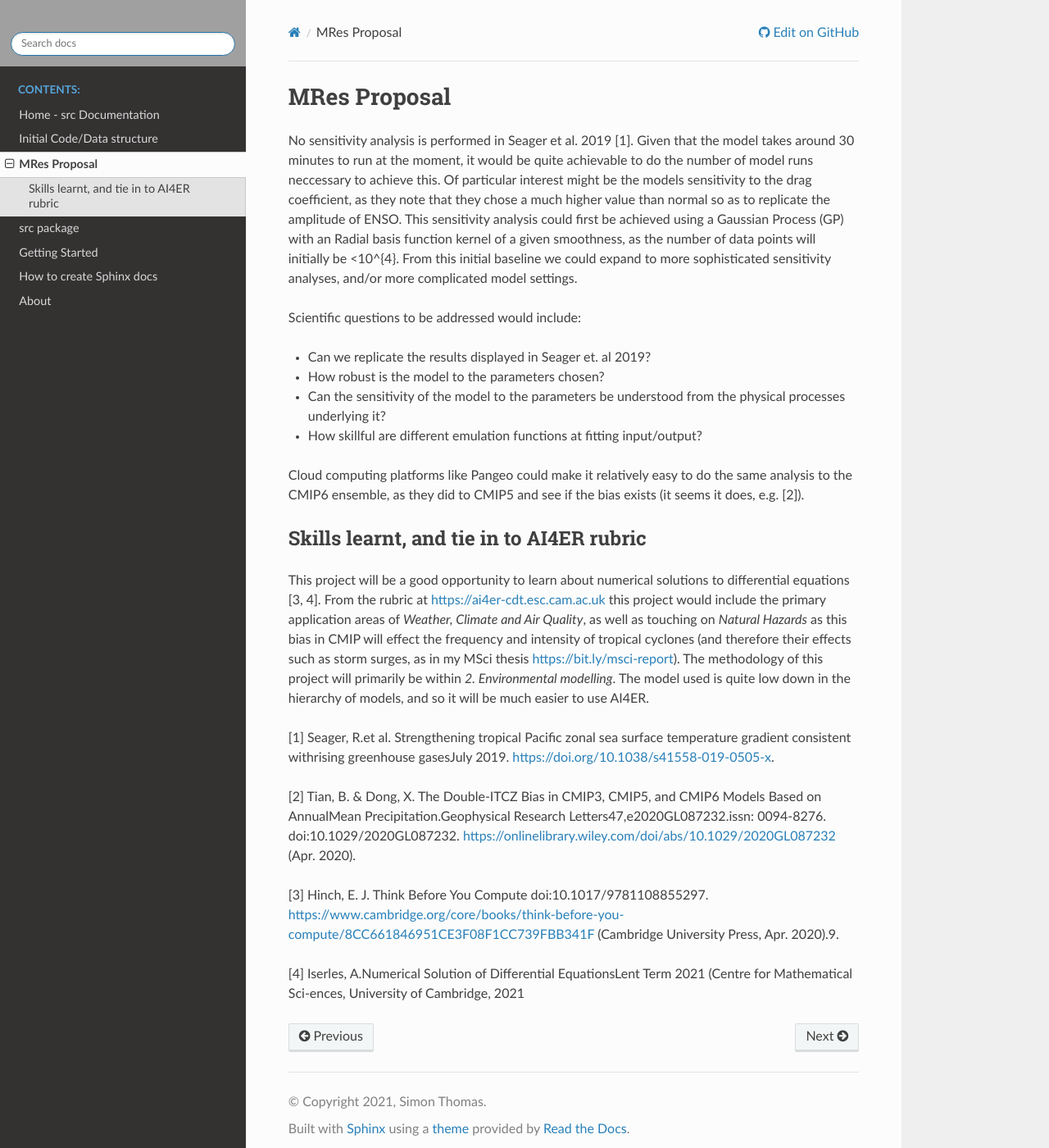
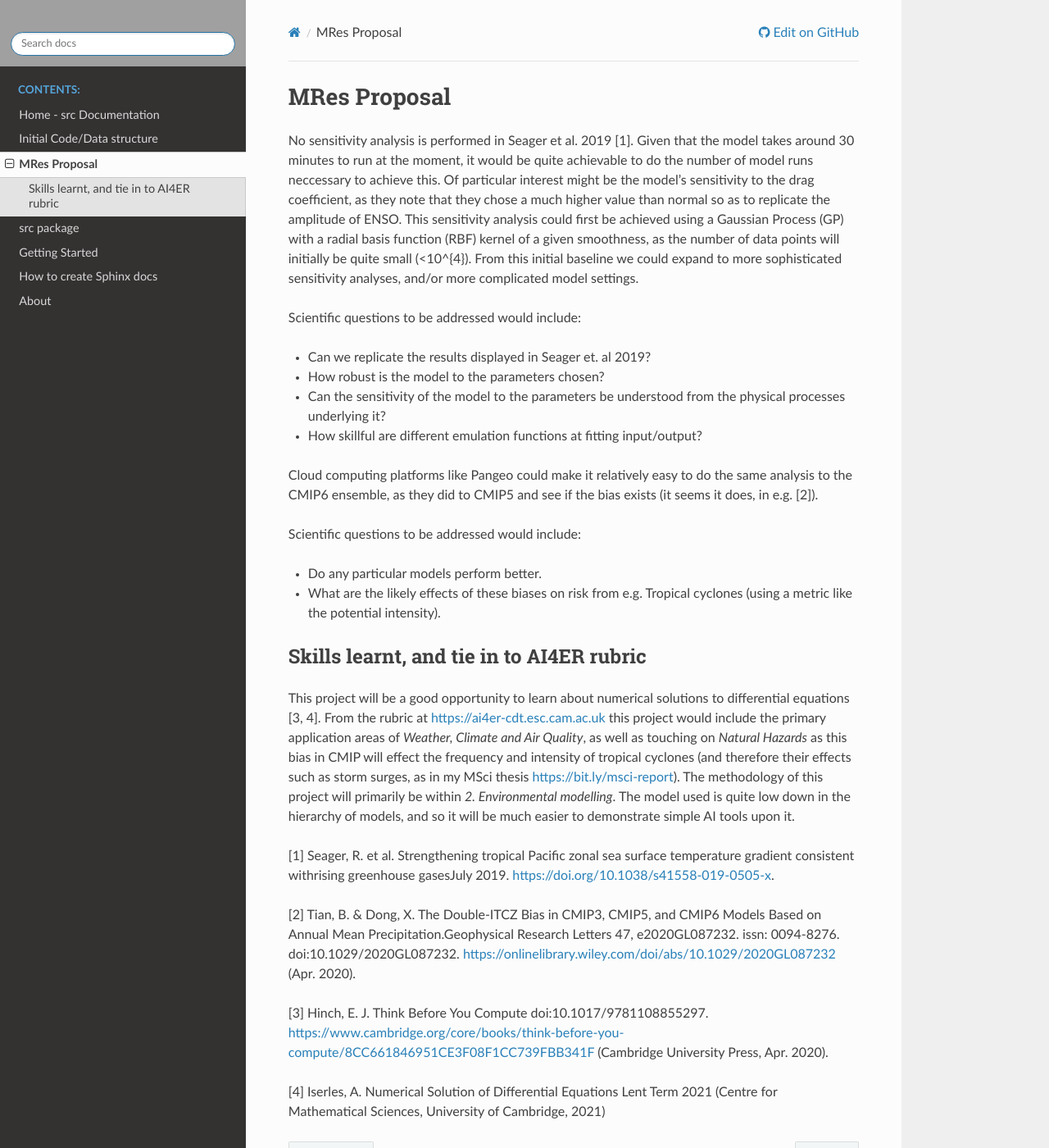
Before and after one commit to sdat2/seager19, a Sphinx documentation site: the page built from docs/MRes.md, in a window 1280 px wide and 1400 px high. Shown: the whole window at 82% size. Built offline with Sphinx 7.4.7 and the Read the Docs theme 2.0.0, drawn with Linux system fonts in a browser that asks for light colours.

Commit message:
fix: typos corrected in MRes proposal

```diff
--- a/docs/MRes.md
+++ b/docs/MRes.md
@@ -2,12 +2,12 @@
 
 No sensitivity analysis is performed in Seager et al. 2019 [1]. Given that the model takes around 30 minutes to run at the moment, it would be quite achievable to do the number of
 model runs neccessary to achieve this.
-Of particular interest might be the models sensitivity to the
+Of particular interest might be the model's sensitivity to the
 drag coefficient, as they note that they chose a much
 higher value than normal so as to replicate the amplitude of
 ENSO.
-This sensitivity analysis could first be achieved using a Gaussian Process (GP) with an Radial basis function kernel of a given smoothness,
-as the number of data points will initially be <10^{4}.
+This sensitivity analysis could first be achieved using a Gaussian Process (GP) with a radial basis function (RBF) kernel of a given smoothness,
+as the number of data points will initially be quite small (<10^{4}).
 From this initial baseline we could expand to more sophisticated
 sensitivity analyses, and/or more complicated model settings.
 
@@ -20,19 +20,24 @@ Scientific questions to be addressed would include:
 Cloud computing platforms like Pangeo could make it relatively easy
 to do the same analysis to the CMIP6 ensemble, as they
 did to CMIP5
-and see if the bias exists (it seems it does, e.g. [2]).
+and see if the bias exists (it seems it does, in e.g. [2]).
 
+Scientific questions to be addressed would include:
+ - Do any particular models perform better.
+ - What are the likely effects of these biases on risk
+   from e.g. Tropical cyclones (using a metric like the
+   potential intensity).
 
 ### Skills learnt, and tie in to AI4ER rubric
 This project will be a good opportunity to learn about numerical solutions to differential equations [3, 4]. From the rubric at <https://ai4er-cdt.esc.cam.ac.uk> this project would include the primary application areas of _Weather, Climate and Air Quality_, as well as touching on _Natural Hazards_ as this bias in CMIP will effect the frequency and intensity of tropical cyclones (and therefore their effects such as storm surges, as in my MSci thesis <https://bit.ly/msci-report>).  The methodology of this project will primarily be within _2. Environmental modelling_.  The model used is quite low down in the hierarchy of models, and so it will be much
-easier to use AI4ER.
+easier to demonstrate simple AI tools upon it.
 
 
 
-[1] Seager,  R.et  al.  Strengthening  tropical  Pacific  zonal  sea  surface  temperature  gradient  consistent  withrising  greenhouse  gasesJuly 2019. <https://doi.org/10.1038/s41558-019-0505-x>.
+[1] Seager,  R. et  al.  Strengthening  tropical  Pacific  zonal  sea  surface  temperature  gradient  consistent  withrising  greenhouse  gasesJuly 2019. <https://doi.org/10.1038/s41558-019-0505-x>.
 
-[2] Tian, B. & Dong, X. The Double-ITCZ Bias in CMIP3, CMIP5, and CMIP6 Models Based on AnnualMean Precipitation.Geophysical  Research  Letters47,e2020GL087232.issn: 0094-8276. doi:10.1029/2020GL087232. <https://onlinelibrary.wiley.com/doi/abs/10.1029/2020GL087232> (Apr. 2020).
+[2] Tian, B. & Dong, X. The Double-ITCZ Bias in CMIP3, CMIP5, and CMIP6 Models Based on Annual Mean Precipitation.Geophysical  Research  Letters 47, e2020GL087232. issn: 0094-8276. doi:10.1029/2020GL087232. <https://onlinelibrary.wiley.com/doi/abs/10.1029/2020GL087232> (Apr. 2020).
 
-[3] Hinch,  E.  J. Think  Before  You  Compute doi:10.1017/9781108855297. <https://www.cambridge.org/core/books/think-before-you-compute/8CC661846951CE3F08F1CC739FBB341F> (Cambridge University Press, Apr. 2020).9.
+[3] Hinch,  E.  J. Think  Before  You  Compute doi:10.1017/9781108855297. <https://www.cambridge.org/core/books/think-before-you-compute/8CC661846951CE3F08F1CC739FBB341F> (Cambridge University Press, Apr. 2020).
 
-[4] Iserles, A.Numerical  Solution  of  Differential  EquationsLent Term 2021 (Centre for Mathematical Sci-ences, University of Cambridge, 2021
+[4] Iserles, A. Numerical  Solution  of  Differential  Equations Lent Term 2021 (Centre for Mathematical Sciences, University of Cambridge, 2021)
--- a/docs/getting_started.rst
+++ b/docs/getting_started.rst
@@ -5,7 +5,8 @@ How to get started with the src package.
 Installation
 --------------
 
-::
+Download repo and set up::
+
     git clone https://github.com/sdat2/seager19.git
 
     cd seager19
```
